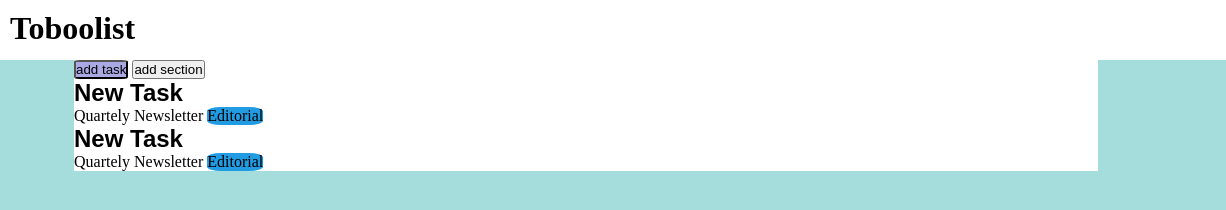
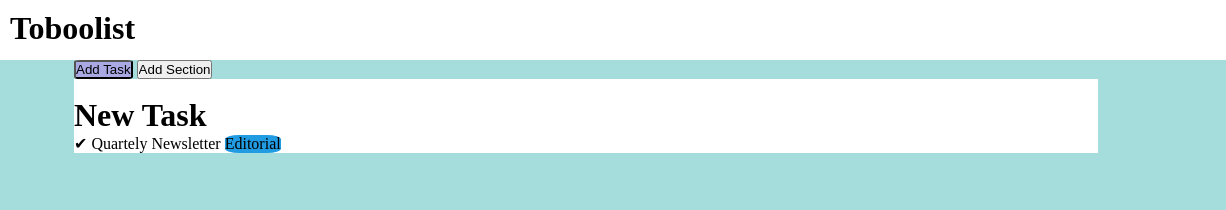
Before and after one commit to Davide-Morellato/html-css-toboolist, a plain HTML site: page index.html in a window 1280 px wide. Shown: the full height of the page, 54-1280 px from the left. Drawn offline with Linux system fonts and the light colour scheme.

Commit message:
Second Section first part

```diff
--- a/index.html
+++ b/index.html
@@ -11,7 +11,7 @@
     </head>
     <body>
             <!-- Intestazione Documento -->
-        <header id="main-header">
+        <header id="main-header" class="white-background">
             <div class="container">
                 <img class="logo" src="./img/Logo.png" alt="boolean logo">
                 <h1 class="logo-title">Toboolist</h1>
@@ -19,32 +19,27 @@
         </header>
 
         <main class="main-content">
-            <!--  -->
-            <div class="container">
-                <div>
-                    <input class="first-button" type="button" value="add task">
-                    <input type="button" value="add section">
-                </div>
+
+            <!-- Prima Sezione Pulsanti -->
+                <nav class="white-background">
+                    <input class="first-button size" type="button" value="Add Task">
+                    <input class="size" type="button" value="Add Section">
+                </nav>
 
 
-                <div>
+                <div class="white-background container">
                     <ul>
                         <li>
-                            <button class="menu" type="menu">New Task</button>
-                            <div>Quartely Newsletter
-                                 <div class="blue">Editorial</div>
+                            <button class="menu" type="menu"></button>
+                                <h1>New Task</h1>
+                            <div>
+                                <span>&#10004; Quartely Newsletter</span>
+                                <span class="tag blue">Editorial</span>
                             </div>
                         </li>
 
-                        <li>
-                            <button class="menu" type="menu">New Task</button>
-                            <div>Quartely Newsletter
-                                 <div class="blue">Editorial</div>
-                            </div>
-                        </li>
                     </ul>
                 </div>
-            </div>
 
 
         </main>
```
